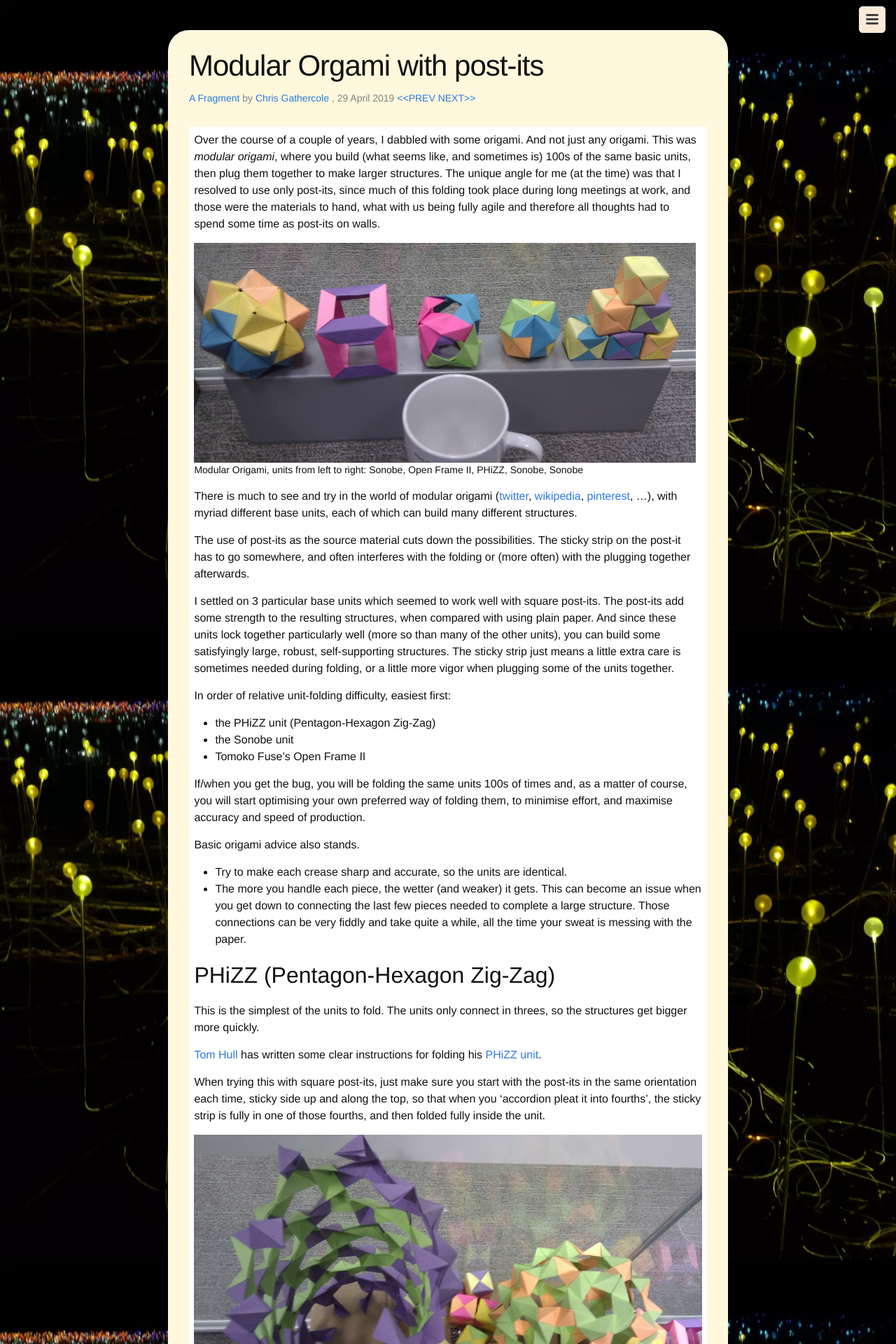
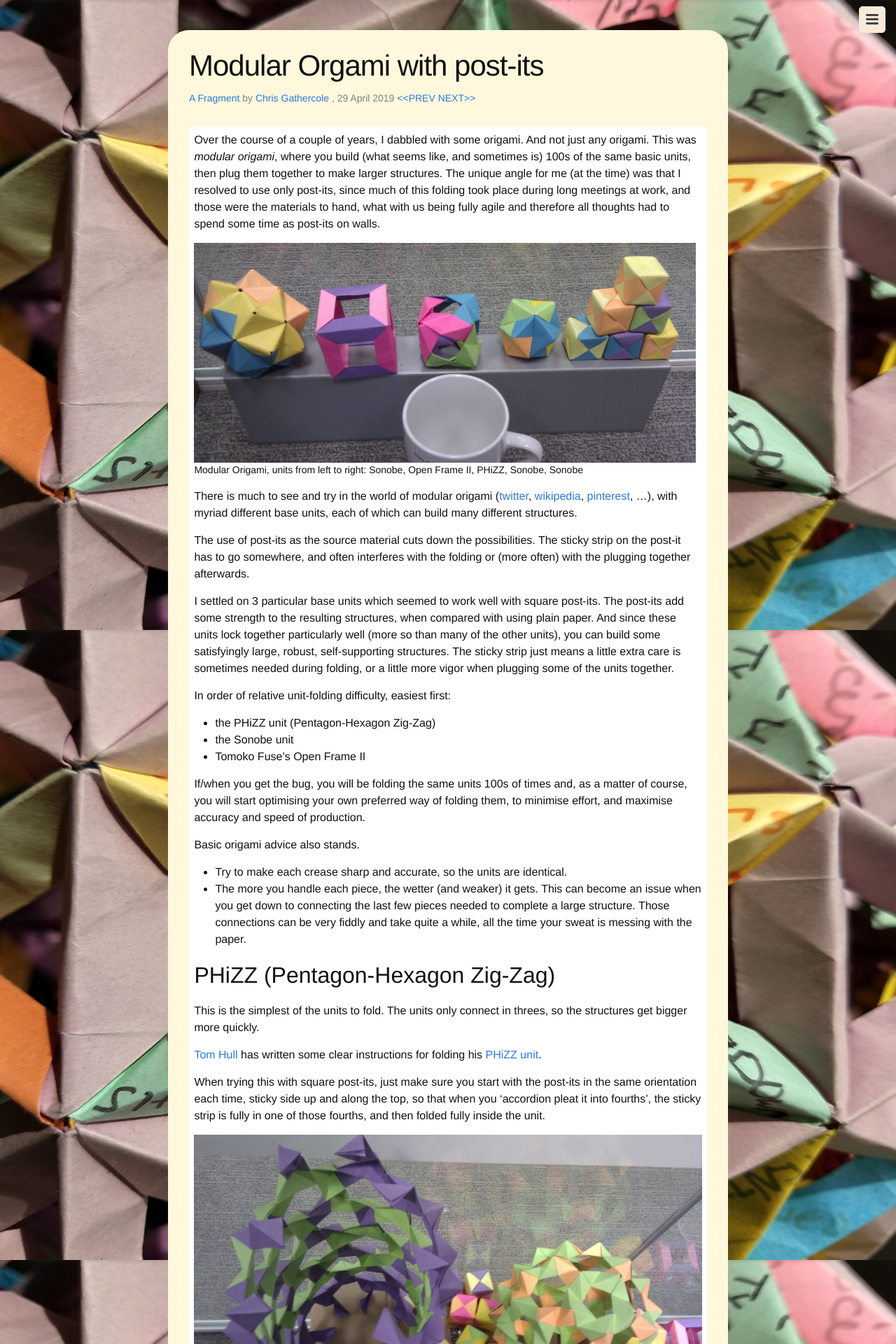
Before and after one commit to upthebuzzard/upthebuzzard.github.io, a Jekyll site: the page built from _fragments/2019-04-29-modular-origami-with-post-its.md, in a window 1280 px wide. Shown: the top 1920 px of the page at 70% size. Built offline with Jekyll 4.4.1, drawn with Linux system fonts in a browser that asks for light colours; some web fonts are replaced.

Commit message:
updated background image got modular origami post

```diff
--- a/_fragments/2019-04-29-modular-origami-with-post-its.md
+++ b/_fragments/2019-04-29-modular-origami-with-post-its.md
@@ -7,6 +7,7 @@ excerpt: >
   I resolved to use only post-its, since much of this folding took place during long meetings at work
 context: >
   Inspired by the [getting-rid-of](https://twitter.com/upthebuzzard/status/1118994767931691008) an old work of modular origami, I went looking for the various technical details which it turned out I had forgotten. Here are those details.
+background_image_url: /assets/img/fragments/modular_origami_open_frame_II_sample.jpg
 ---
 Over the course of a couple of years, I dabbled with some origami. And not just any origami. This was *modular origami*, where you build (what seems like, and sometimes is) 100s of the same basic units, then plug them together to make larger structures. The unique angle for me (at the time) was that I resolved to use only post-its, since much of this folding took place during long meetings at work, and those were the materials to hand, what with us being fully agile and therefore all thoughts had to spend some time as post-its on walls.
 
```
Also changed, not shown: assets/img/fragments/modular_origami_open_frame_II_sample.jpg (added).
